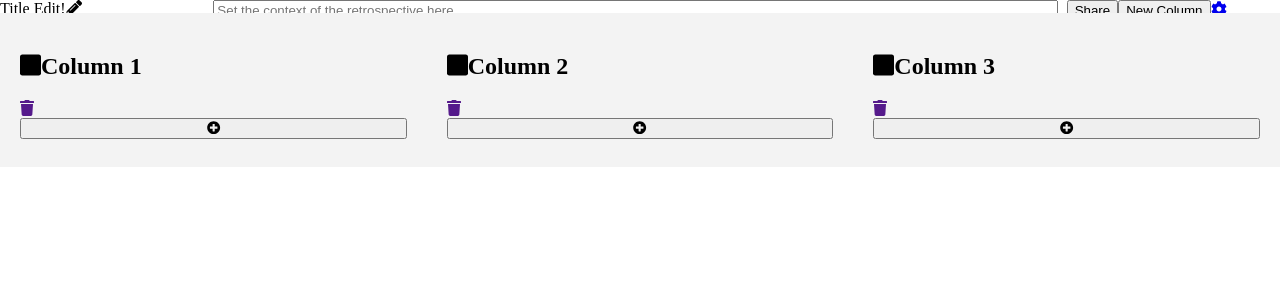
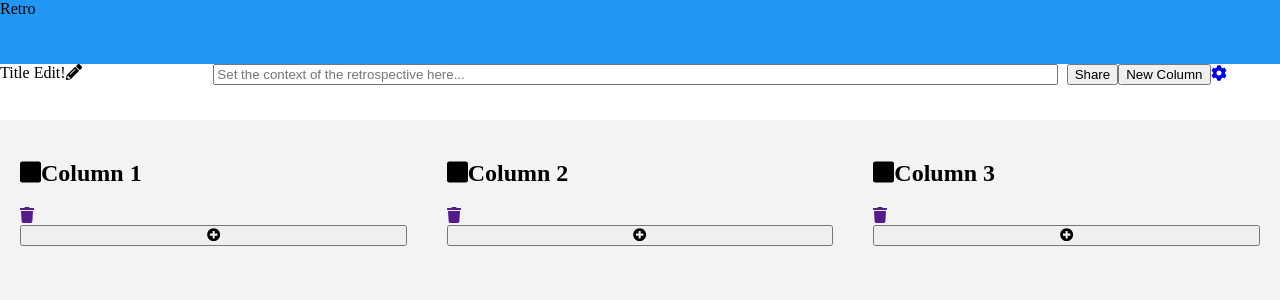
Before and after one commit to joekrump/retrospective-board, a React app: page / in a window 1280 px wide. Shown: the top 300 px of the page. Built offline with nearby package versions, Linux system fonts and the light colour scheme.

Commit message:
Break app into subcomponents

```diff
--- a/src/components/App/App.tsx
+++ b/src/components/App/App.tsx
@@ -5,85 +5,15 @@ import "./app.css";
 import { FontAwesomeIcon } from "@fortawesome/react-fontawesome";
 import * as faIcons from "@fortawesome/free-solid-svg-icons";
 import { Column } from "../Column/Column";
+import { Header } from "../Header/Header";
+import { Main } from "../Main/Main";
 
-interface ColumnData {
-  key: string;
-}
-
-interface AppState {
-  columns: ColumnData[];
-  lastColumnIndex: number;
-}
-
-export class App extends React.Component<{}, AppState> {
-  constructor(props: any) {
-    super(props);
-    this.state = {
-      columns: [
-        {key: "Column-1"},
-        {key: "Column-2"},
-        {key: "Column-3"}
-      ],
-      lastColumnIndex: 3,
-    }
-  }
-
-  addColumn() {
-    let newColumns = this.state.columns.slice(0);
-    newColumns.push({key: `Column-${this.state.lastColumnIndex+1}`})
-    this.setState({columns: newColumns, lastColumnIndex: this.state.lastColumnIndex+1 });
-  }
-
-  renderColumns() {
-    let markup: JSX.Element[] = [];
-
-    for (let i = 0; i < this.state.columns.length; i++) {
-      let name = this.state.columns[i].key.replace("-", " ");
-      markup.push(
-        <Column
-          key={this.state.columns[i].key}
-          id={this.state.columns[i].key}
-          name={name}
-          deleteColumn={(event, key) =>this.deleteColumn(event, key)}>
-        </Column>
-      );
-    }
-
-    return markup;
-  }
-
-  deleteColumn(event: React.MouseEvent, key: string) {
-    event.preventDefault();
-
-    let newColumns = this.state.columns.filter((column: ColumnData) => {
-      return column.key !== key;
-    });
-    this.setState({columns: newColumns});
-  }
-
+export class App extends React.Component<{}, {}> {
   render() {
     return (
       <>
-        <header>
-          <div id="top-header">
-            <div id="logo"></div>
-            <div id="app-controls"></div>
-          </div>
-        </header>
-        <main>
-          <div id="board-title">Title Edit!<FontAwesomeIcon icon={faIcons.faPencilAlt} /></div>
-          <div id="board-description">
-            <input placeholder="Set the context of the retrospective here..." />
-          </div>
-          <div id="board-controls">
-            <button>Share</button>
-            <button onClick={() => this.addColumn()}>New Column</button>
-            <a href="#"><FontAwesomeIcon icon={faIcons.faCog} /></a>
-          </div>
-          <div id="columns">
-            {this.renderColumns()}
-          </div>
-        </main>
+        <Header></Header>
+        <Main></Main>
         <footer></footer>
       </>
     );
--- a/src/components/App/app.css
+++ b/src/components/App/app.css
@@ -1,21 +1,17 @@
-html, body {
+html, body, #react-root {
   height: 100%;
 }
 
 body {
-  height: 100%;
   margin: 0;
 }
 
-header, main, footer {
+main, footer {
   display: grid;
   grid-template-columns: repeat(12, 1fr);
 }
 
-header {
-  height: 8%;
-  background: #2196f3;
-}
+
 
 main {
   height: 88%;
--- /dev/null
+++ b/src/components/Header/Header.tsx
@@ -0,0 +1,15 @@
+
+import * as React from "react";
+
+import "./header.css";
+
+export function Header() {
+    return (
+      <header>
+        <div id="top-header">
+          <div id="logo">Retro</div>
+          <div id="app-controls"></div>
+        </div>
+      </header>
+    );
+}
--- /dev/null
+++ b/src/components/Header/header.css
@@ -0,0 +1,6 @@
+header {
+  display: grid;
+  grid-template-columns: repeat(12, 1fr);
+  height: 8%;
+  background: #2196f3;
+}
--- /dev/null
+++ b/src/components/Main/Main.tsx
@@ -0,0 +1,82 @@
+import * as React from "react";
+import { FontAwesomeIcon } from "@fortawesome/react-fontawesome";
+import { faPencilAlt, faCog } from "@fortawesome/free-solid-svg-icons";
+
+import "./main.css";
+import { Column } from "../Column/Column";
+
+interface ColumnData {
+  key: string;
+}
+
+interface MainState {
+  columns: ColumnData[];
+  lastColumnIndex: number;
+}
+
+export class Main extends React.Component<{}, MainState> {
+  constructor(props: any) {
+    super(props);
+    this.state = {
+      columns: [
+        {key: "Column-1"},
+        {key: "Column-2"},
+        {key: "Column-3"}
+      ],
+      lastColumnIndex: 3,
+    }
+  }
+
+  addColumn() {
+    let newColumns = this.state.columns.slice(0);
+    newColumns.push({key: `Column-${this.state.lastColumnIndex+1}`})
+    this.setState({columns: newColumns, lastColumnIndex: this.state.lastColumnIndex+1 });
+  }
+
+  renderColumns() {
+    let markup: JSX.Element[] = [];
+
+    for (let i = 0; i < this.state.columns.length; i++) {
+      let name = this.state.columns[i].key.replace("-", " ");
+      markup.push(
+        <Column
+          key={this.state.columns[i].key}
+          id={this.state.columns[i].key}
+          name={name}
+          deleteColumn={(event, key) =>this.deleteColumn(event, key)}>
+        </Column>
+      );
+    }
+
+    return markup;
+  }
+
+  deleteColumn(event: React.MouseEvent, key: string) {
+    event.preventDefault();
+
+    let newColumns = this.state.columns.filter((column: ColumnData) => {
+      return column.key !== key;
+    });
+    this.setState({columns: newColumns});
+  }
+
+
+  render() {
+    return (
+      <main>
+        <div id="board-title">Title Edit!<FontAwesomeIcon icon={faPencilAlt} /></div>
+        <div id="board-description">
+          <input placeholder="Set the context of the retrospective here..." />
+        </div>
+        <div id="board-controls">
+          <button>Share</button>
+          <button onClick={() => this.addColumn()}>New Column</button>
+          <a href="#"><FontAwesomeIcon icon={faCog} /></a>
+        </div>
+        <div id="columns">
+          {this.renderColumns()}
+        </div>
+      </main>
+    );
+  }
+}
--- /dev/null
+++ b/src/components/Main/main.css
@@ -0,0 +1,6 @@
+main {
+  display: grid;
+  grid-template-columns: repeat(12, 1fr);
+  height: 88%;
+  grid-template-rows: 8% 1fr;
+}
```
